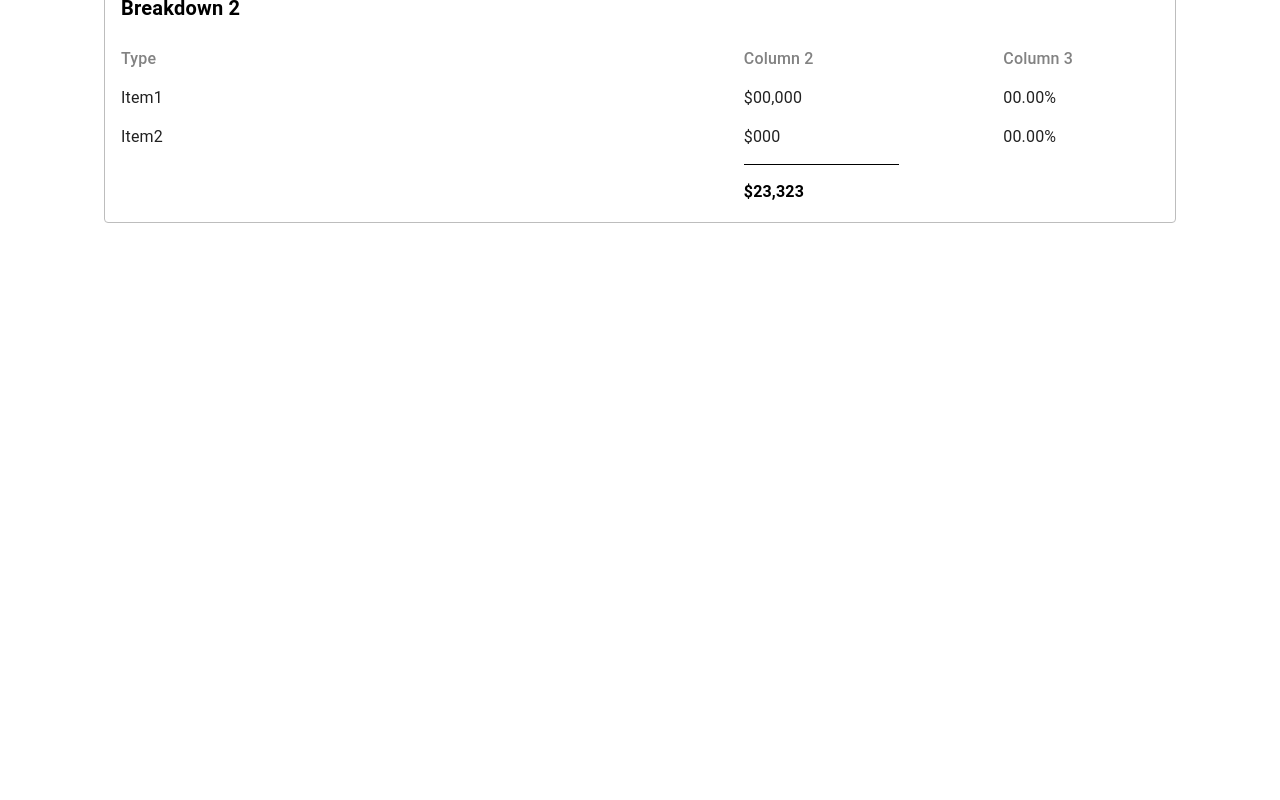
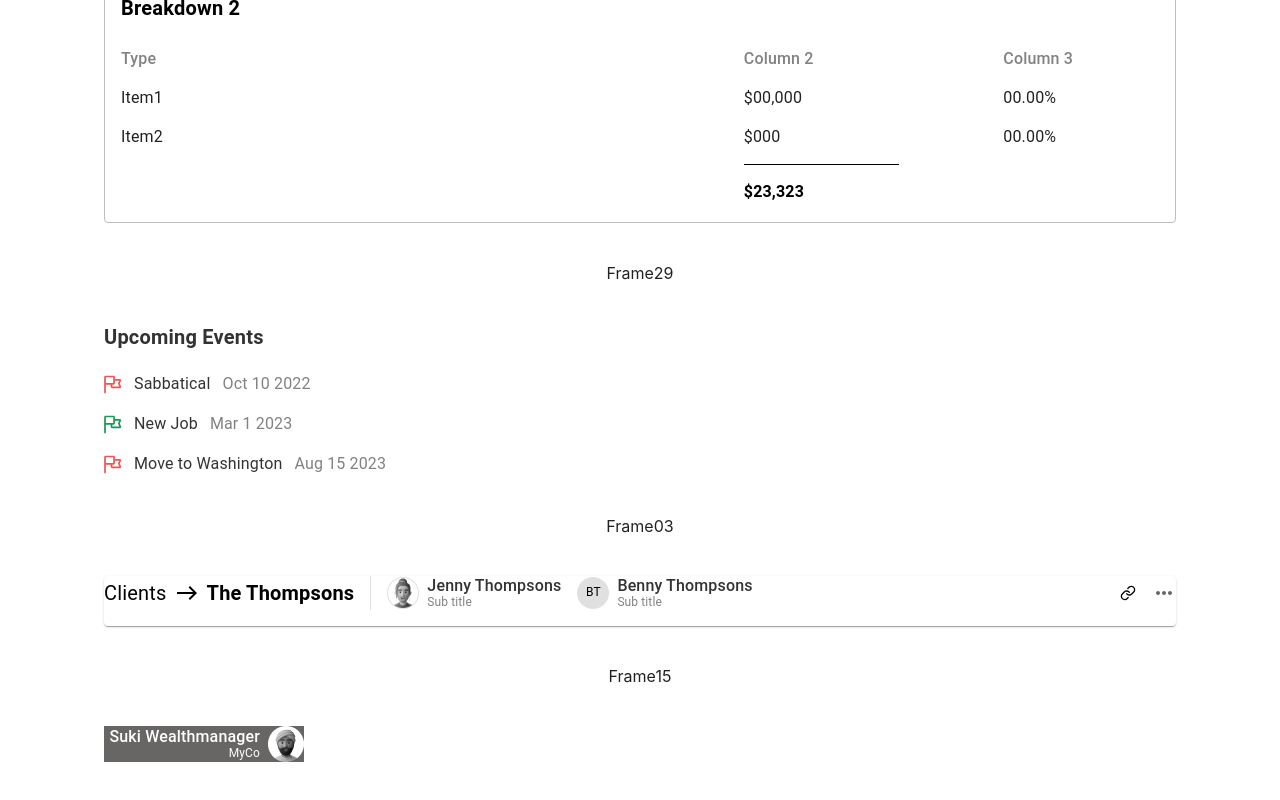
Before and after one commit to sriet/React-classic-components, a React (Create React App) app: page / in a window 1280 px wide. Shown: the part 3048-3848 px from the top of the page. Before the commit the page ends 3311 px from the top, so only its background shows below. Built offline with nearby package versions, Linux system fonts and the light colour scheme.

Commit message:
build clientsBar, ClientCard, Upcoming Pages

```diff
--- a/src/App.js
+++ b/src/App.js
@@ -15,6 +15,9 @@ import Gauge from "./components/Gauge";
 import Last from "./components/Last";
 import GraphTypes from "./components/GraphTypes";
 import Breakdown from "./components/Breakdown";
+import Upcoming from "./components/Upcoming";
+import ClientsBar from "./components/ClientsBar";
+import ClientCard from "./components/ClientCard";
 
 const ColorModeContext = React.createContext({ toggleColorMode: () => {} });
 
@@ -32,6 +35,7 @@ function MyApp() {
         bgcolor: "background.default",
         color: "text.primary",
         borderRadius: 1,
+        paddingBottom:'100px'
       }}
     >
       <div>
@@ -65,6 +69,12 @@ function MyApp() {
       <GraphTypes />
       Frame19
       <Breakdown />
+      Frame29
+      <Upcoming />
+      Frame03
+      <ClientsBar />
+      Frame15
+      <ClientCard />
     </Box>
   );
 }
--- /dev/null
+++ b/src/components/ClientCard/index.js
@@ -0,0 +1,35 @@
+import * as React from "react";
+import PropTypes from "prop-types";
+import {
+  Container,
+  Typography,
+  Stack,
+} from "@mui/material";
+import {
+  BoxPanel,
+} from "../commons/styledComponents";
+
+const ClientCard = () => {
+
+  return (
+    <Container>
+      <BoxPanel height='36px' width='200px' sx={{ border:0, padding:0, backgroundColor:'#686565', borderRadius:'0px' }}>
+        <Stack direction='row' alignItems='center' spacing={1}>
+          <Stack flexGrow='1' textAlign='right'>
+            <Typography fontSize='16px' fontWeight='500' lineHeight='19.3px' color='#fff'>Suki Wealthmanager</Typography>
+            <Typography fontSize='12px' fontWeight='400' lineHeight='14.5px' color='#fff'>MyCo</Typography>
+          </Stack>
+          <Stack>
+            <img src="Avatar2.png" alt="" width='36px' height='36px' />
+          </Stack>
+        </Stack>
+      </BoxPanel>
+    </Container>
+  );
+};
+
+ClientCard.propTypes = {
+  children: PropTypes.any,
+};
+
+export default ClientCard;
--- /dev/null
+++ b/src/components/ClientsBar/index.js
@@ -0,0 +1,61 @@
+import * as React from "react";
+import PropTypes from "prop-types";
+import {
+  Container,
+  Typography,
+  Stack,
+  Divider,
+  Paper,
+} from "@mui/material";
+import MoreHorizIcon from '@mui/icons-material/MoreHoriz';
+import EastIcon from '@mui/icons-material/East';
+import {
+  AvatarTypo,
+  BoxPanel,
+} from "../commons/styledComponents";
+import { LinkIcon } from "../commons/icon/multipleIcons";
+
+const ClientsBar = () => {
+
+  return (
+    <Container>
+      <BoxPanel component={Paper} height='50px' sx={{ border:0, padding:0 }}>
+        <Stack direction='row' alignItems='center'>
+          <Stack direction='row' divider={<Divider orientation="vertical" flexItem />} flexGrow='1' spacing={2}>
+            <Stack direction='row' alignItems='center' color='#000' spacing={1}>
+              <Typography fontSize='20px' lineHeight='24px'>Clients</Typography>
+              <EastIcon />
+              <Typography fontWeight='600' fontSize='20px' lineHeight='24px'>The Thompsons</Typography>
+            </Stack>
+            <Stack direction='row' alignItems='center' color='#000' spacing={2}>
+              <Stack direction='row' alignItems='center' spacing={1}>
+                <img src="Avatar1.png" alt="" width='32px' height='32px' />
+                <Stack>
+                  <Typography fontSize='16px' fontWeight='500' lineHeight='19.3px' color='#333333'>Jenny Thompsons</Typography>
+                  <Typography fontSize='12px' fontWeight='400' lineHeight='14.5px' color='#828282'>Sub title</Typography>
+                </Stack>
+              </Stack>
+              <Stack direction='row' alignItems='center' spacing={1}>
+                <AvatarTypo>BT</AvatarTypo>
+                <Stack>
+                  <Typography fontSize='16px' fontWeight='500' lineHeight='19.3px' color='#333333'>Benny Thompsons</Typography>
+                  <Typography fontSize='12px' fontWeight='400' lineHeight='14.5px' color='#828282'>Sub title</Typography>
+                </Stack>
+              </Stack>
+            </Stack>
+          </Stack>
+          <Stack direction="row" spacing={2} alignItems='center'>
+            <LinkIcon />
+            <MoreHorizIcon />
+          </Stack>
+        </Stack>
+      </BoxPanel>
+    </Container>
+  );
+};
+
+ClientsBar.propTypes = {
+  children: PropTypes.any,
+};
+
+export default ClientsBar;
--- /dev/null
+++ b/src/components/Upcoming/index.js
@@ -0,0 +1,53 @@
+import * as React from "react";
+import PropTypes from "prop-types";
+import {
+  Container,
+  Grid,
+  Typography,
+  Stack,
+} from "@mui/material";
+import { RedFlagIcon, GreenFlagIcon } from "../commons/icon/multipleIcons";
+import {
+  BoxPanel,
+  TypoItem,
+} from "../commons/styledComponents";
+
+const Upcoming = () => {
+
+  return (
+    <Container>
+      <BoxPanel width='300px' sx={{border:'none', padding:0}}>
+        <Grid container spacing='20px'>
+          <Grid container item xs={12}>
+            <TypoItem sx={{flexGrow:1, color:'#333333'}} variant="subtitle2">Upcoming Events</TypoItem>
+          </Grid>
+          <Grid container item xs={12}>
+            <Stack spacing={2}>
+              <Stack direction='row' sx={{alignItems:'center'}} spacing="12px">
+                <RedFlagIcon />
+                <Typography color='#333333' fontSize='16px' >Sabbatical</Typography>
+                <Typography color='#828282' fontSize='16px' >Oct 10 2022</Typography>
+              </Stack>
+              <Stack direction='row' sx={{alignItems:'center'}} spacing="12px">
+                <GreenFlagIcon />
+                <Typography color='#333333' fontSize='16px' >New Job</Typography>
+                <Typography color='#828282' fontSize='16px' >Mar 1 2023</Typography>
+              </Stack>
+              <Stack direction='row' sx={{alignItems:'center'}} spacing="12px">
+                <RedFlagIcon />
+                <Typography color='#333333' fontSize='16px' >Move to Washington</Typography>
+                <Typography color='#828282' fontSize='16px' >Aug 15 2023</Typography>
+              </Stack>
+            </Stack>
+          </Grid>
+        </Grid>
+      </BoxPanel>
+    </Container>
+  );
+};
+
+Upcoming.propTypes = {
+  children: PropTypes.any,
+};
+
+export default Upcoming;
--- a/src/components/commons/icon/multipleIcons.js
+++ b/src/components/commons/icon/multipleIcons.js
@@ -56,3 +56,25 @@ export const AlertSquareIcon = (props) => {
         </svg>
     )
 };
+
+export const RedFlagIcon = (props) => {
+    return(
+        <svg width="18" height="19" viewBox="0 0 18 19" fill="none" xmlns="http://www.w3.org/2000/svg">
+        <path d="M10.0811 4.95946H15.4481C15.8188 4.95946 16.0041 4.95946 16.1157 5.03753C16.2132 5.10571 16.2783 5.21102 16.2957 5.32869C16.3156 5.46344 16.2327 5.62923 16.0669 5.96078L14.9839 8.12687C14.9302 8.23419 14.9034 8.28785 14.892 8.34425C14.8819 8.39423 14.8807 8.44559 14.8885 8.49597C14.8974 8.55283 14.9217 8.60765 14.9705 8.7173L16.1352 11.3379C16.2793 11.6622 16.3513 11.8243 16.3277 11.9552C16.3071 12.0695 16.2413 12.1708 16.1452 12.2361C16.0351 12.3108 15.8577 12.3108 15.5029 12.3108H8.87027C8.3859 12.3108 8.14372 12.3108 7.95871 12.2165C7.79598 12.1336 7.66367 12.0013 7.58075 11.8386C7.48649 11.6536 7.48649 11.4114 7.48649 10.927V8.85135M1 17.5L1 2.36486M1 8.85135H8.6973C9.18167 8.85135 9.42385 8.85135 9.60886 8.75709C9.77159 8.67417 9.9039 8.54186 9.98682 8.37913C10.0811 8.19412 10.0811 7.95194 10.0811 7.46757V2.88378C10.0811 2.39941 10.0811 2.15723 9.98682 1.97222C9.9039 1.80949 9.77159 1.67718 9.60886 1.59426C9.42385 1.5 9.18167 1.5 8.6973 1.5L2.38378 1.5C1.89941 1.5 1.65723 1.5 1.47222 1.59426C1.30949 1.67718 1.17718 1.80949 1.09426 1.97222C1 2.15723 1 2.39941 1 2.88378V8.85135Z" stroke="#EB5757" stroke-width="1.72973" stroke-linecap="round" stroke-linejoin="round"/>
+        </svg>
+    )
+};
+export const GreenFlagIcon = (props) => {
+    return(
+        <svg width="18" height="19" viewBox="0 0 18 19" fill="none" xmlns="http://www.w3.org/2000/svg">
+        <path d="M10.0811 4.95946H15.4481C15.8188 4.95946 16.0041 4.95946 16.1157 5.03753C16.2132 5.10571 16.2783 5.21102 16.2957 5.32869C16.3156 5.46344 16.2327 5.62923 16.0669 5.96078L14.9839 8.12687C14.9302 8.23419 14.9034 8.28785 14.892 8.34425C14.8819 8.39423 14.8807 8.44559 14.8885 8.49597C14.8974 8.55283 14.9217 8.60765 14.9705 8.7173L16.1352 11.3379C16.2793 11.6622 16.3513 11.8243 16.3277 11.9552C16.3071 12.0695 16.2413 12.1708 16.1452 12.2361C16.0351 12.3108 15.8577 12.3108 15.5029 12.3108H8.87027C8.3859 12.3108 8.14372 12.3108 7.95871 12.2165C7.79598 12.1336 7.66367 12.0013 7.58075 11.8386C7.48649 11.6536 7.48649 11.4114 7.48649 10.927V8.85135M1 17.5L1 2.36486M1 8.85135H8.6973C9.18167 8.85135 9.42385 8.85135 9.60886 8.75709C9.77159 8.67417 9.9039 8.54186 9.98682 8.37913C10.0811 8.19412 10.0811 7.95194 10.0811 7.46757V2.88378C10.0811 2.39941 10.0811 2.15723 9.98682 1.97222C9.9039 1.80949 9.77159 1.67718 9.60886 1.59426C9.42385 1.5 9.18167 1.5 8.6973 1.5L2.38378 1.5C1.89941 1.5 1.65723 1.5 1.47222 1.59426C1.30949 1.67718 1.17718 1.80949 1.09426 1.97222C1 2.15723 1 2.39941 1 2.88378V8.85135Z" stroke="#219653" stroke-width="1.72973" stroke-linecap="round" stroke-linejoin="round"/>
+        </svg>
+    )
+};
+export const LinkIcon = (props) => {
+    return(
+        <svg width="16" height="16" viewBox="0 0 16 16" fill="none" xmlns="http://www.w3.org/2000/svg">
+        <path d="M6.66656 8.66673C6.95286 9.04948 7.31813 9.36618 7.73759 9.59535C8.15705 9.82452 8.62089 9.9608 9.09766 9.99495C9.57442 10.0291 10.0529 9.9603 10.5008 9.79325C10.9486 9.62619 11.3553 9.36477 11.6932 9.02673L13.6932 7.02673C14.3004 6.39805 14.6364 5.55604 14.6288 4.68205C14.6212 3.80807 14.2706 2.97202 13.6526 2.354C13.0346 1.73597 12.1985 1.38541 11.3246 1.37781C10.4506 1.37022 9.60856 1.7062 8.97989 2.31339L7.83322 3.45339M9.33322 7.33339C9.04692 6.95064 8.68165 6.63394 8.26219 6.40477C7.84273 6.17559 7.37888 6.03931 6.90212 6.00517C6.42536 5.97102 5.94683 6.03981 5.49899 6.20687C5.05115 6.37393 4.64448 6.63534 4.30656 6.97339L2.30656 8.97339C1.69936 9.60207 1.36338 10.4441 1.37098 11.3181C1.37857 12.1921 1.72913 13.0281 2.34716 13.6461C2.96519 14.2641 3.80123 14.6147 4.67522 14.6223C5.54921 14.6299 6.39121 14.2939 7.01989 13.6867L8.15989 12.5467" stroke="black" stroke-width="1.33333" stroke-linecap="round" stroke-linejoin="round"/>
+        </svg>
+    )
+};
--- a/src/components/commons/styledComponents/index.js
+++ b/src/components/commons/styledComponents/index.js
@@ -36,7 +36,7 @@ export const TypoItem = styled(Typography)(({ theme }) => ({
     padding: theme.spacing(0, 0),
     textAlign: 'left',
     color: theme.palette.mode === 'dark' ? '#fff' : '#000',
-    fontWeight: 'bold'
+    fontWeight: '700'
 }));
 
 export const PriceLabel = styled(Typography)(({ theme }) => ({
@@ -89,3 +89,18 @@ export const StockSelect = styled(NativeSelect)(({ theme }) => ({
         padding: "6px 8px 6px 8px",
     },
 }));
+
+export const AvatarTypo = styled(Typography)(({ theme }) => ({
+    backgroundColor: '#E0E0E0',
+    ...theme.typography.body2,
+    fontSize:"12px",
+    padding: theme.spacing(0, 0),
+    textAlign: 'left',
+    color: theme.palette.mode === 'dark' ? '#fff' : '#000',
+    width:'32px',
+    height:'32px',
+    borderRadius:'50%',
+    justifyContent:'center',
+    alignItems:'center',
+    display:'flex',
+}));
```
Also changed, not shown: public/Avatar1.png (added), public/Avatar2.png (added).
